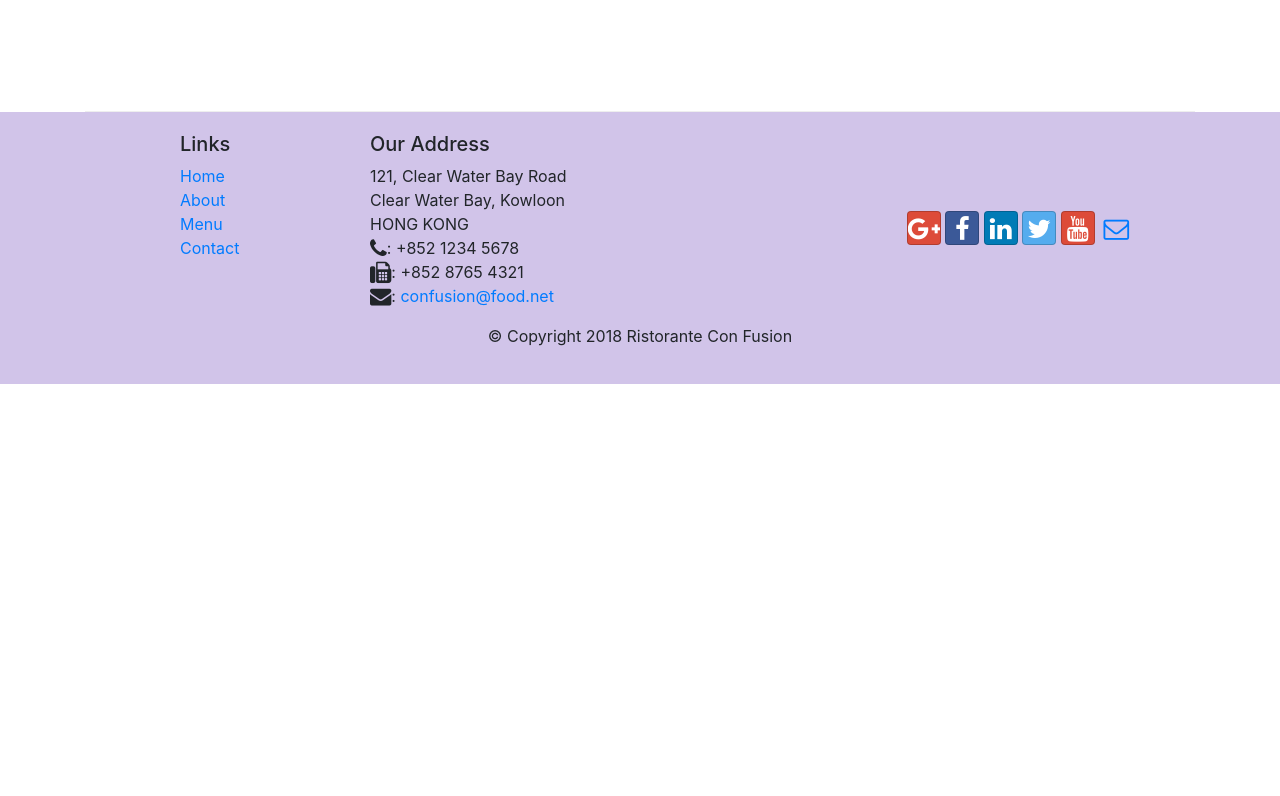
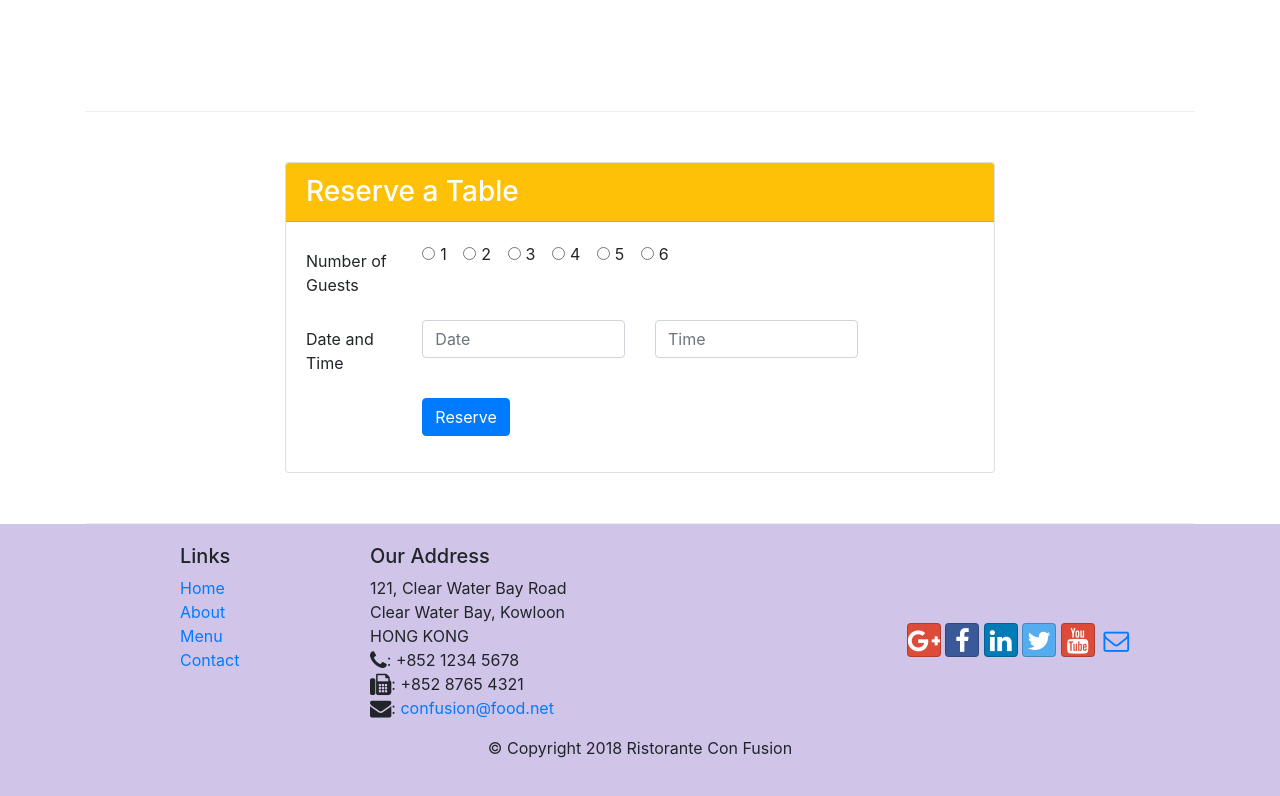
Before and after one commit to OleksiiSamutin/Bootstrap-course, a website: page Bootstrap4/conFusion/index.html in a window 1280 px wide. Shown: the part 1422-2218 px from the top of the page. Before the commit the page ends 1806 px from the top, so only its background shows below. Drawn offline with nearby package versions, Linux system fonts and the light colour scheme.

Commit message:
Made a second assignment

```diff
--- a/Bootstrap4/conFusion/index.html
+++ b/Bootstrap4/conFusion/index.html
@@ -45,8 +45,12 @@
                     <p>We take inspiration from the World's best cuisines, and create a unique fusion experience. Our
                         lipsmacking creations will tickle your culinary senses!</p>
                 </div>
+
                 <div class="col-12 col-sm align-self-center">
                     <img src="./img/logo.png" alt="" class="img-fluid">
+                </div>
+                <div class="col-12 col-sm align-self-center">
+                    <a href="#reserveAtable" type="button" class="btn btn-warning btn-lg btn-block">Reserve Table</a>
                 </div>
             </div>
         </div>
@@ -61,9 +65,11 @@
                 <div class="media">
                     <img class="d-flex mr-3 img-thumbnail align-self-center" src="img/uthappizza.png" alt="uthappizza">
                     <div class="media-body">
-                        <h2 class="mt-0">Uthappizza<span class="badge badge-danger">HOT</span> <span class="badge badge-pill badge-secondary">$4.99</span></h2>
+                        <h2 class="mt-0">Uthappizza<span class="badge badge-danger">HOT</span> <span
+                                class="badge badge-pill badge-secondary">$4.99</span></h2>
 
-                        <p class="d-none d-sm-block">A unique combination of Indian Uthappam (pancake) and Italian pizza, topped with Cerignola
+                        <p class="d-none d-sm-block">A unique combination of Indian Uthappam (pancake) and Italian
+                            pizza, topped with Cerignola
                             olives,
                             ripe vine cherry tomatoes, Vidalia onion, Guntur chillies and Buffalo Paneer.</p>
 
@@ -79,10 +85,20 @@
                 <h3>This Month's Promotions</h3>
             </div>
             <div class="col col-sm col-md">
-                <h2>Weekend Grand Buffet</h2>
-                <p class="d-none d-sm-block">Featuring mouthwatering combinations with a choice of five different salads, six enticing appetizers,
-                    six main entrees and five choicest desserts. Free flowing bubbly and soft drinks. All for just
-                    $19.99 per person </p>
+                <div class="media">
+
+                    <div class="media-body">
+                        <h2 class="mt-0">Weekend Grand Buffet <span class="badge badge-danger">NEW</span></h2>
+                        <p class="d-none d-sm-block">Featuring mouthwatering combinations with a choice of five
+                            different
+                            salads, six enticing appetizers,
+                            six main entrees and five choicest desserts. Free flowing bubbly and soft drinks. All for
+                            just
+                            $19.99 per person </p>
+                    </div>
+                    <img class="d-flex ml-3 img-thumbnail align-self-center" src="./img/buffet.png" alt="buffet">
+                </div>
+
             </div>
         </div>
 
@@ -97,7 +113,8 @@
                     <div class="media-body">
                         <h2>Alberto Somayya</h2>
                         <h4>Executive Chef</h4>
-                        <p class="d-none d-sm-block">Award winning three-star Michelin chef with wide International experience having worked
+                        <p class="d-none d-sm-block">Award winning three-star Michelin chef with wide International
+                            experience having worked
                             closely
                             with
                             whos-who in the culinary world, he specializes in creating mouthwatering Indo-Italian fusion
@@ -105,6 +122,74 @@
                     </div>
                 </div>
 
+            </div>
+        </div>
+        <div class="row row-content justify-content-center align-items-center">
+            <div class="col-12 col-sm-8">
+                <div class="card">
+                    <h3 class="card-header bg-warning text-white" id="reserveAtable">Reserve a Table</h3>
+                    <div class="card-body">
+                        <form>
+                            <div class="form-group row">
+                                <label for="inlineRadio1" class="col-form-label col-12 col-sm-2">Number of
+                                    Guests</label>
+                                <div class="col-10">
+                                    <div class="form-check form-check-inline">
+                                        <input class="form-check-input" type="radio" id="inlineRadio1" value="1"
+                                            name="radios">
+                                        <label class="form-check-label" for="inlineRadio1">1</label>
+                                    </div>
+                                    <div class="form-check form-check-inline">
+                                        <input class="form-check-input" type="radio" id="inlineRadio2" value="2"
+                                            name="radios">
+                                        <label class="form-check-label" for="inlineRadio2">2</label>
+                                    </div>
+                                    <div class="form-check form-check-inline">
+                                        <input class="form-check-input" type="radio" id="inlineRadio3" value="3"
+                                            name="radios">
+                                        <label class="form-check-label" for="inlineRadio3">3</label>
+                                    </div>
+                                    <div class="form-check form-check-inline">
+                                        <input class="form-check-input" type="radio" id="inlineRadio4" value="4"
+                                            name="radios">
+                                        <label class="form-check-label" for="inlineRadio4">4</label>
+                                    </div>
+                                    <div class="form-check form-check-inline">
+                                        <input class="form-check-input" type="radio" id="inlineRadio5" value="5"
+                                            name="radios">
+                                        <label class="form-check-label" for="inlineRadio5">5</label>
+                                    </div>
+                                    <div class="form-check form-check-inline">
+                                        <input class="form-check-input" type="radio" id="inlineRadio6" value="6"
+                                            name="radios">
+                                        <label class="form-check-label" for="inlineRadio6">6</label>
+                                    </div>
+                                </div>
+                            </div>
+                            <div class="form-group row">
+                                <label for="telnum" class="col-form-label col-12 col-sm-2">
+                                    Date and Time
+                                </label>
+
+                                <div class="col-12 col-sm-4">
+                                    <input type="datetime" class="form-control" name="date" id="date"
+                                        placeholder="Date">
+                                </div>
+                                <div class="col-12 col-sm-4">
+                                    <input type="datetime" class="form-control" name="Time" id="Time"
+                                        placeholder="Time">
+                                </div>
+                            </div>
+                            <div class="form-group row">
+                                <div class="offset-md-2 col-md-10">
+                                    <button type="submit" class="btn btn-primary">
+                                        Reserve
+                                    </button>
+                                </div>
+                            </div>
+                        </form>
+                    </div>
+                </div>
             </div>
         </div>
     </div>
```
